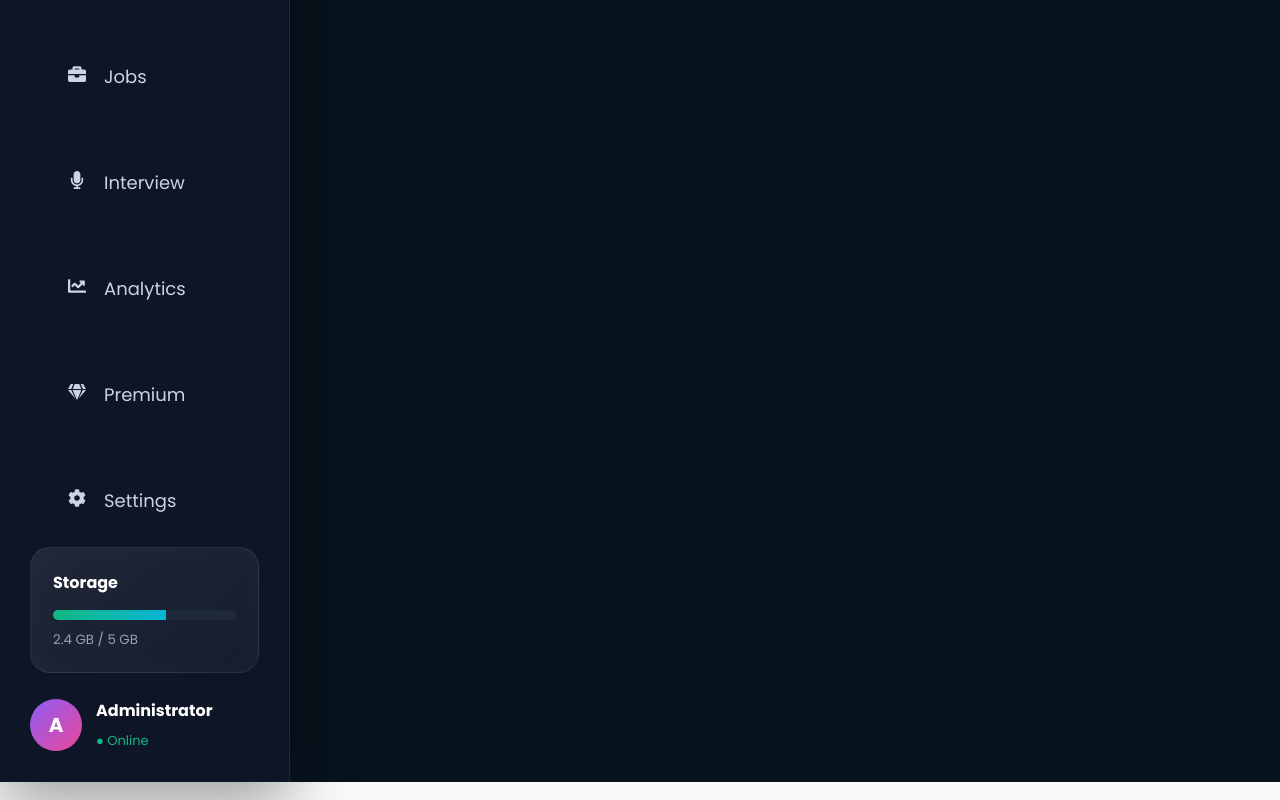
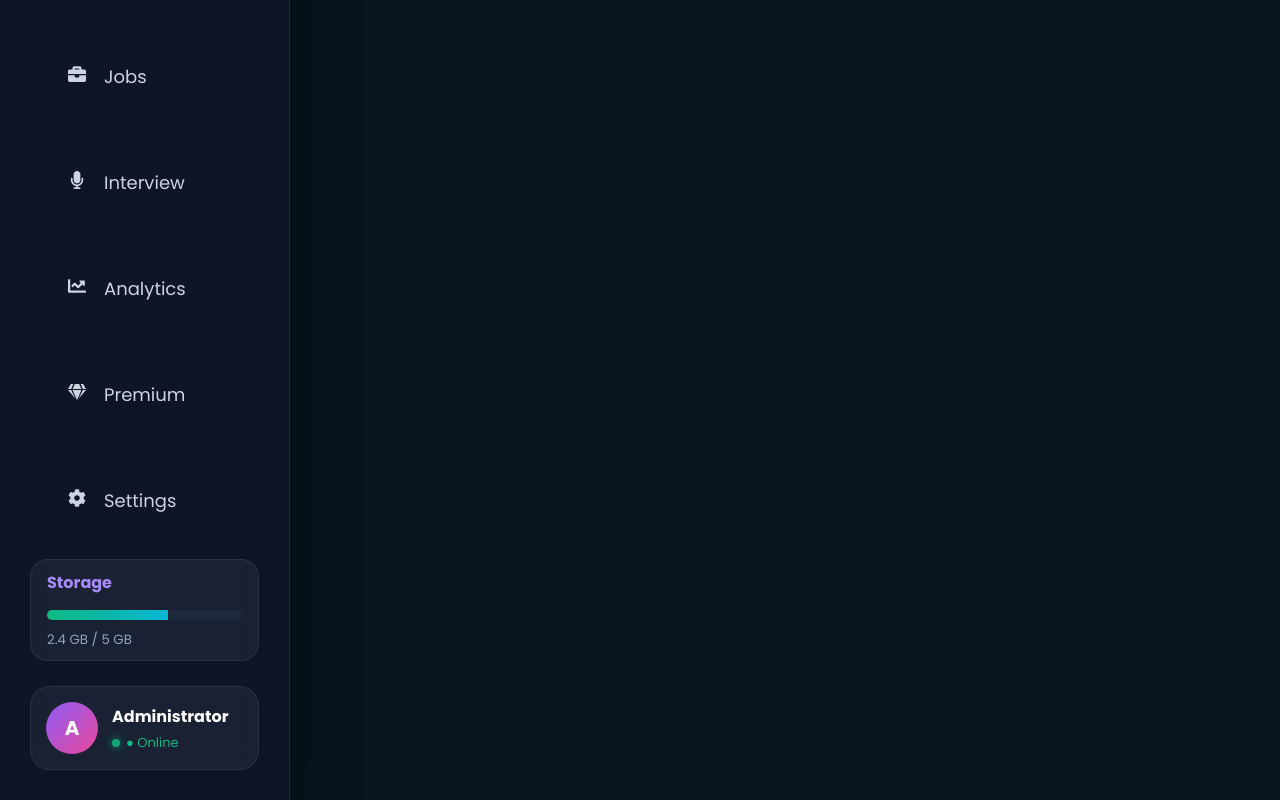
Before and after one commit to Vikhnesh-Sathyan/AI-Career-Coach, a React app in the folder frontend/: page /admin in a window 1280 px wide. Shown: the part 445-1245 px from the top of the page. Built offline with nearby package versions, Linux system fonts and the light colour scheme; the HTML template or start-up script is replaced by a standard one.

Commit message:
Modify admin sidebar module css

```diff
--- a/frontend/src/styles/adminsidebar.css
+++ b/frontend/src/styles/adminsidebar.css
@@ -192,37 +192,25 @@ rgba(255,255,255,.05);
 .storage-card{
 
 
-    margin-top:auto;
+flex-shrink:0;
 
-    padding:22px;
+    margin-top:12px;
 
+    padding:10px 16px;
 
-    border-radius:20px;
-
+    border-radius:18px;
 
     background:
-
-    linear-gradient(
-        145deg,
-        rgba(255,255,255,.08),
-        rgba(255,255,255,.03)
-    );
-
+    rgba(255,255,255,.05);
 
     border:
-
     1px solid rgba(255,255,255,.08);
-
-
-    box-shadow:
-
-    inset 0 0 30px rgba(255,255,255,.03);
 
 }
 
 .storage-card h4{
 
-color:white;
+color:#A78BFA;
 
 margin-bottom:15px;
 
@@ -286,13 +274,31 @@ color:#94A3B8;
 
 .admin-profile{
 
-display:flex;
 
-align-items:center;
+    margin-top:25px;
 
-gap:14px;
 
-padding-top:25px;
+    padding:15px;
+
+
+    border-radius:20px;
+
+
+    display:flex;
+
+    align-items:center;
+
+    gap:14px;
+
+
+    background:
+
+    rgba(255,255,255,.05);
+
+
+    border:
+
+    1px solid rgba(255,255,255,.08);
 
 }
 
@@ -340,8 +346,76 @@ margin-bottom:4px;
 
 .admin-profile span{
 
-color:#10B981;
 
-font-size:13px;
+    color:#10B981;
+
+    font-size:13px;
+
+    display:flex;
+
+    align-items:center;
+
+    gap:6px;
 
 }
+
+
+
+.admin-profile span::before{
+
+
+    content:"";
+
+
+    width:8px;
+
+    height:8px;
+
+
+    border-radius:50%;
+
+
+    background:#10B981;
+
+
+    box-shadow:
+    0 0 10px #10B981;
+
+
+    animation:pulse 1.5s infinite;
+
+}
+
+
+
+@keyframes pulse{
+
+    50%{
+        opacity:.4;
+    }
+
+}
+
+
+
+/* scrollbar */
+
+.admin-sidebar::-webkit-scrollbar{
+
+    width:6px;
+
+}
+
+
+.admin-sidebar::-webkit-scrollbar-thumb{
+
+    background:
+
+    linear-gradient(
+        #06B6D4,
+        #8B5CF6
+    );
+
+    border-radius:20px;
+
+}
```
